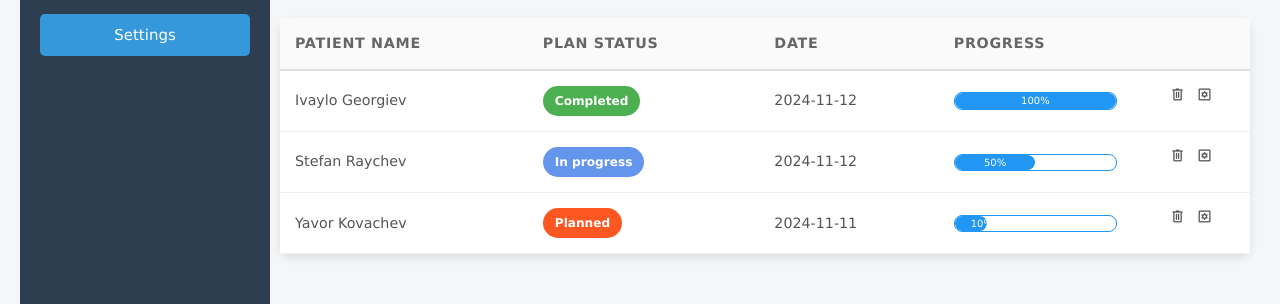
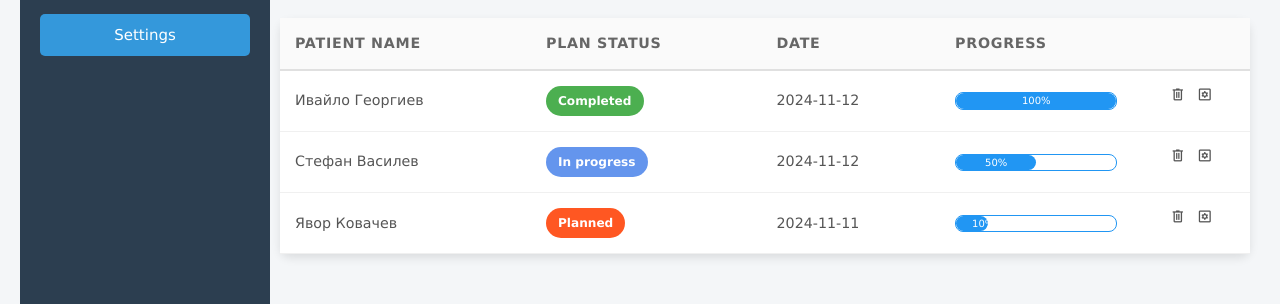
Before and after one commit to dimilkin/Project-Mockup, a plain HTML site: page admin/index.html in a window 1280 px wide. Shown: the part 354-658 px from the top of the page. Drawn offline with nearby package versions, Linux system fonts and the light colour scheme.

Commit message:
translate some of mockup data

```diff
--- a/admin/index.html
+++ b/admin/index.html
@@ -71,7 +71,7 @@
                 </thead>
                 <tbody>
                 <tr class="table-row" onclick="toggleDetails(this)">
-                    <td>Ivaylo Georgiev</td>
+                    <td>Ивайло Георгиев</td>
                     <td><span class="status ready">Completed</span></td>
                     <td>2024-11-12</td>
                     <td>
@@ -132,7 +132,7 @@
 
 
                 <tr class="table-row" onclick="toggleDetails(this)">
-                    <td>Stefan Raychev</td>
+                    <td>Стефан Василев</td>
                     <td><span class="status progress">In progress</span></td>
                     <td>2024-11-12</td>
                     <td>
@@ -182,7 +182,7 @@
                 </tr>
 
                 <tr class="table-row" onclick="toggleDetails(this)">
-                    <td>Yavor Kovachev</td>
+                    <td>Явор Ковачев</td>
                     <td><span class="status stopped">Planned</span></td>
                     <td>2024-11-11</td>
                     <td>
```
